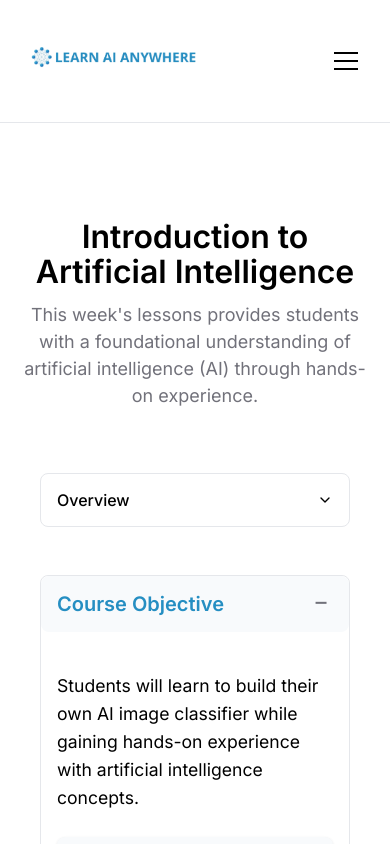
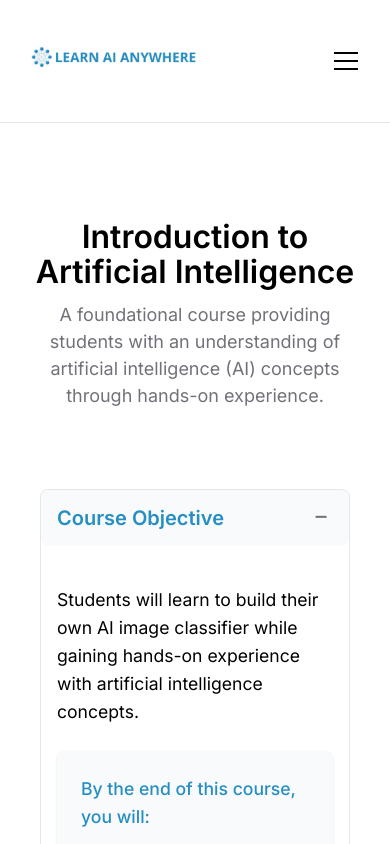
Before and after one commit to ousecTic/learnaianywhere, a React (Vite) app: page /curriculum/intro-to-ai in a window 390 px wide. Shown: the top 844 px of the page. Built offline with nearby package versions, Linux system fonts and the light colour scheme.

Commit message:
remove all days tab for intro to ai

```diff
--- a/src/pages/IntroToAI.jsx
+++ b/src/pages/IntroToAI.jsx
@@ -1,124 +1,23 @@
-import React, { useState, useEffect } from 'react';
+import React from 'react';
 import { Link } from 'react-router-dom';
 import '../styles/Timeline.css';
 import './IntroToAI.css';
 import Overview from '../components/course/week1/Overview';
-import DayOne from '../components/course/week1/DayOne';
-import DayTwo from '../components/course/week1/DayTwo';
-import DayThree from '../components/course/week1/DayThree';
-import DayFour from '../components/course/week1/DayFour';
-import DayFive from '../components/course/week1/DayFive';
 
 const IntroToAI = () => {
-  const [activeTab, setActiveTab] = useState('overview');
-  const [isMobile, setIsMobile] = useState(false);
-  const [isOpen, setIsOpen] = useState(false);
-
-  useEffect(() => {
-    const checkIfMobile = () => {
-      setIsMobile(window.innerWidth <= 768);
-    };
-
-    checkIfMobile();
-    window.addEventListener('resize', checkIfMobile);
-
-    return () => window.removeEventListener('resize', checkIfMobile);
-  }, []);
-
-  const tabs = [
-    { id: 'overview', label: 'Overview' },
-    { id: 'day1', label: 'Day 1: What is AI' },
-    { id: 'day2', label: 'Day 2: Components of ML' },
-    { id: 'day3', label: 'Day 3: How Machines Learn' },
-    { id: 'day4', label: 'Day 4: AI Bias' },
-    { id: 'day5', label: 'Day 5: Presentation' }
-  ];
-
-  const renderContent = () => {
-    switch (activeTab) {
-      case 'overview':
-        return <Overview />;
-      case 'day1':
-        return <DayOne />;
-      case 'day2':
-        return <DayTwo />;
-      case 'day3':
-        return <DayThree />;
-      case 'day4':
-        return <DayFour />;
-      case 'day5':
-        return <DayFive />;
-      default:
-        return <div>Content not found</div>;
-    }
-  };
 
   return (
     <div className="week-page">
       <div className="week-header">
         <div className="container">
           <h1>Introduction to Artificial Intelligence</h1>
-          <p>This week's lessons provides students with a foundational understanding of artificial intelligence (AI) through hands-on experience.</p>
+          <p>A foundational course providing students with an understanding of artificial intelligence (AI) concepts through hands-on experience.</p>
         </div>
       </div>
 
       <div className="container">
-        {isMobile ? (
-          <div className="tabs-dropdown">
-            <div className="custom-select">
-              <button
-                className="select-button"
-                onClick={() => setIsOpen(!isOpen)}
-                type="button"
-              >
-                {tabs.find(tab => tab.id === activeTab)?.label}
-                <svg
-                  xmlns="http://www.w3.org/2000/svg"
-                  width="16"
-                  height="16"
-                  viewBox="0 0 24 24"
-                  fill="none"
-                  stroke="currentColor"
-                  strokeWidth="2"
-                  strokeLinecap="round"
-                  strokeLinejoin="round"
-                >
-                  <polyline points="6 9 12 15 18 9"></polyline>
-                </svg>
-              </button>
-              {isOpen && (
-                <div className="select-options">
-                  {tabs.map(tab => (
-                    <button
-                      key={tab.id}
-                      className={`select-option ${activeTab === tab.id ? 'active' : ''}`}
-                      onClick={() => {
-                        setActiveTab(tab.id);
-                        setIsOpen(false);
-                      }}
-                    >
-                      {tab.label}
-                    </button>
-                  ))}
-                </div>
-              )}
-            </div>
-          </div>
-        ) : (
-          <div className="tabs">
-            {tabs.map(tab => (
-              <button
-                key={tab.id}
-                className={`tab ${activeTab === tab.id ? 'active' : ''}`}
-                onClick={() => setActiveTab(tab.id)}
-              >
-                {tab.label}
-              </button>
-            ))}
-          </div>
-        )}
         <div className="tab-content">
-          {renderContent()}
+          <Overview />
         </div>
 
         <div className="support-section">
```
